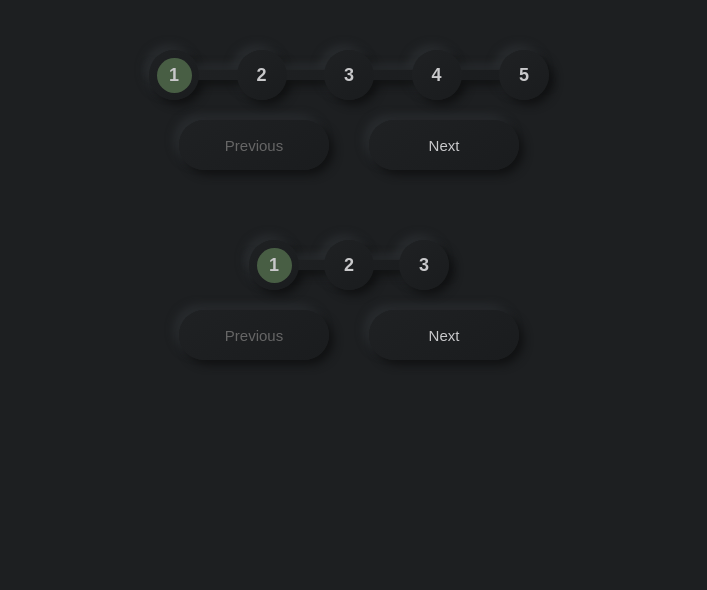
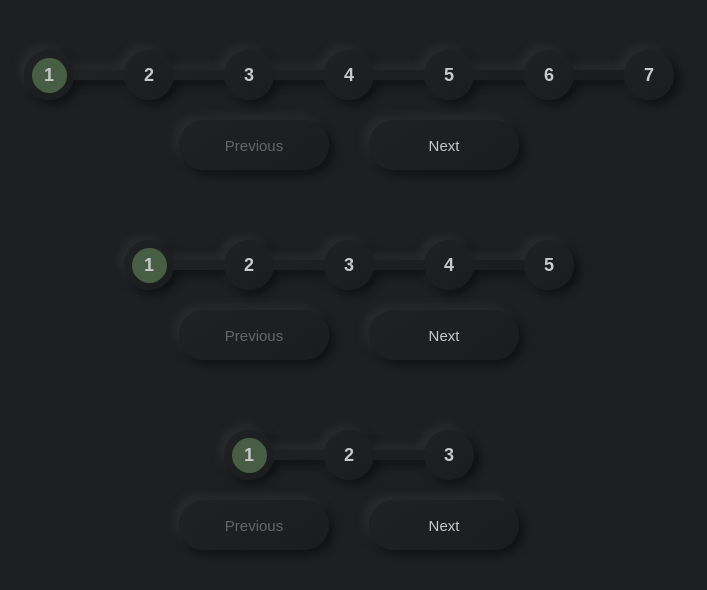
Before and after one commit to happy-unicorn/100days100projects, a React (Create React App) app: page /steps-progress-bar in a window 1280 px wide. Shown: the top 590 px of the page, without its empty margins (291-998 px from the left). Built offline with nearby package versions, Linux system fonts and the light colour scheme.

Commit message:
Some improvements in animation of 'steps-progress-bar'

```diff
--- a/src/steps-progress-bar/components/ProgressBar.js
+++ b/src/steps-progress-bar/components/ProgressBar.js
@@ -5,7 +5,7 @@ const Component = styled.div`
   display: flex;
   position:relative;
   justify-content: space-between;
-  width: ${({ numberOfSteps }) => (numberOfSteps - 1) * 100}px;
+  width: ${({ numberOfSteps }) => (numberOfSteps) * 100 - 50}px;
 `;
 const CircleContainer = styled.div`
   display: flex;
@@ -62,21 +62,17 @@ const GreenLine = styled.div`
   width: ${({ currentStep }) => (currentStep - 1) * 100}px;
   height: 4px;
   background-color: #485e44;
+  transition: width linear 100ms;
 `;
 
-const ProgressBar = ({ numberOfSteps, currentStep, setCurrentStep }) => {
-    const onCircleClick = (newStep) => {
-        setCurrentStep(newStep);
-    };
-
+const ProgressBar = ({ numberOfSteps, currentStep }) => {
     const circles = Array.from({ length: numberOfSteps }, (_, index) => {
         return (
-            <CircleContainer>
-                <Circle
-                    onClick={() => onCircleClick(index + 1)}
-                    key={index}
-                >
-                    <CircleWrapper isActive={index + 1 <= currentStep}>
+            <CircleContainer key={index}>
+                <Circle>
+                    <CircleWrapper
+                        isActive={index + 1 <= currentStep}
+                    >
                         {index + 1}
                     </CircleWrapper>
                 </Circle>
--- a/src/steps-progress-bar/containers/StepsManager.js
+++ b/src/steps-progress-bar/containers/StepsManager.js
@@ -40,7 +40,6 @@ const StepsManager = ({ numberOfSteps }) => {
             <ProgressBar
                 numberOfSteps={numberOfSteps}
                 currentStep={currentStep}
-                setCurrentStep={setCurrentStep}
             />
             <ButtonWrapper>
                 <Button
--- a/src/steps-progress-bar/index.js
+++ b/src/steps-progress-bar/index.js
@@ -14,6 +14,7 @@ const Page = styled.div`
 const StepsProgressBarPage = () => {
     return (
         <Page>
+            <StepsManager numberOfSteps={7}/>
             <StepsManager numberOfSteps={5}/>
             <StepsManager numberOfSteps={3}/>
         </Page>
```
